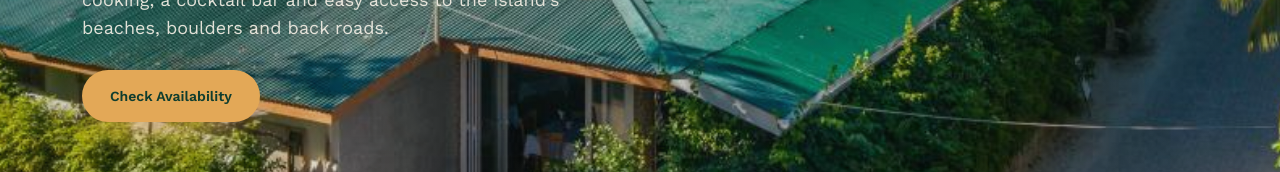
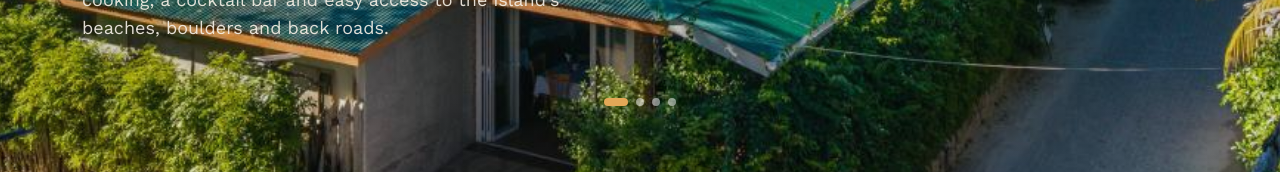
Before and after one commit to vertexdreamside/sibert, a Next.js app: page / in a window 1280 px wide. Shown: the part 546-718 px from the top of the page. Built offline with nearby package versions, Linux system fonts and the light colour scheme; no server answers; the database is empty; a web font is replaced by a local one.

Commit message:
Add files via upload

```diff
--- a/app/(site)/page.tsx
+++ b/app/(site)/page.tsx
@@ -39,11 +39,6 @@ export default async function HomePage() {
             Sibert Residence is a family-run guest house on La Passe beach, La Digue — relaxed rooms, Creole
             cooking, a cocktail bar and easy access to the island&apos;s beaches, boulders and back roads.
           </p>
-          <div className="flex flex-wrap gap-4 mt-7">
-            <a href="#booking" className="btn-primary">
-              Check Availability
-            </a>
-          </div>
         </div>
         <span className="hidden md:flex absolute right-10 bottom-9 z-[2] text-sand items-center gap-2.5 text-xs tracking-[0.3em] uppercase opacity-85 [writing-mode:vertical-rl]">
           Scroll
```
